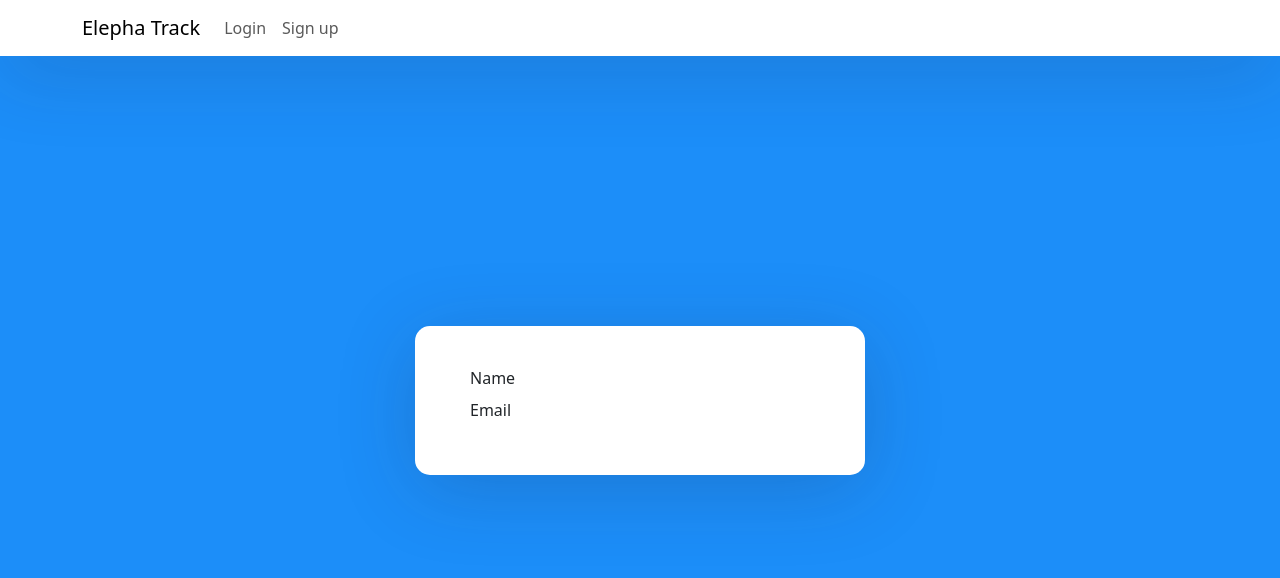
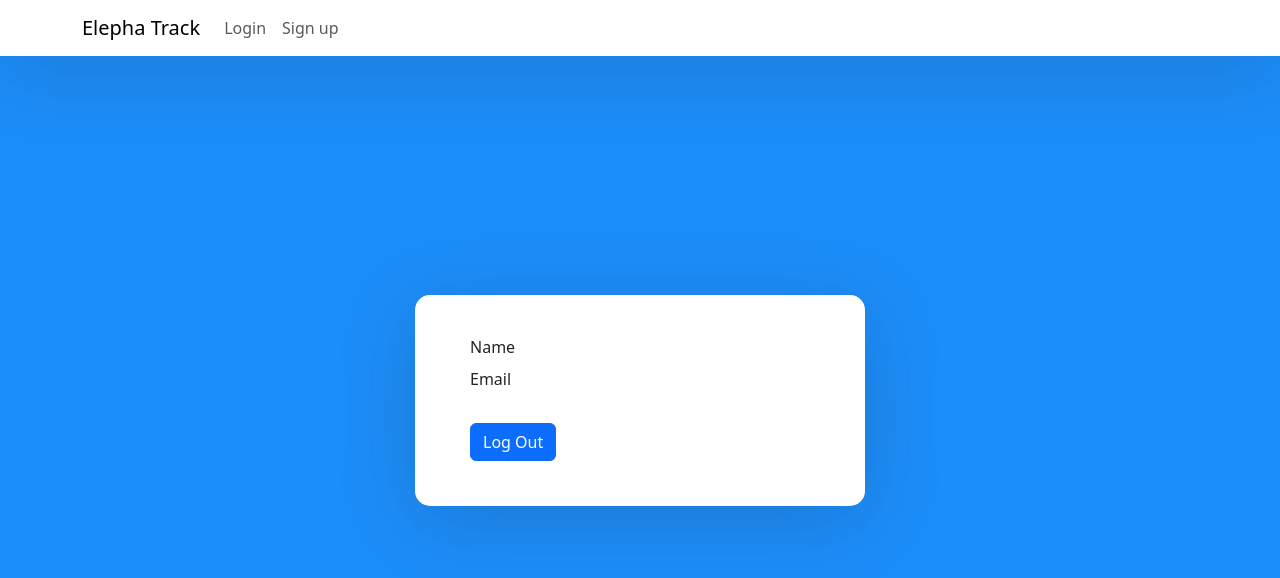
Before and after one commit to VidathChamikara/ElephaTrack-Elephants-Tracking-System, a React (Create React App) app in the folder client/: page /userDetails in a window 1280 px wide. Shown: the top 578 px of the page. Built offline with nearby package versions, Linux system fonts and the light colour scheme; no server answers.

Commit message:
Develop keep user login function

```diff
--- a/client/src/App.js
+++ b/client/src/App.js
@@ -8,6 +8,7 @@ import SignUp from "./components/signup_component";
 import UserDetails from "./components/userDetails";
 
 function App() {
+  const isLoggedIn = window.localStorage.getItem("loggedIn");
   return (
     <Router>
       <div className="App">
@@ -36,7 +37,7 @@ function App() {
         <div className="auth-wrapper">
           <div className="auth-inner">
             <Routes>
-              <Route exact path="/" element={<Login />} />
+              <Route exact path="/" element={isLoggedIn=="true"?<UserDetails/>:<Login/>} />
               <Route path="/sign-in" element={<Login />} />
               <Route path="/sign-up" element={<SignUp />} />
               <Route path="/userDetails" element={< UserDetails />} />
--- a/client/src/components/login_component.js
+++ b/client/src/components/login_component.js
@@ -32,6 +32,7 @@ export default class Login extends Component {
         if (data.status === "ok"){
           alert("Login Successful");
           window.localStorage.setItem("token", data.data);
+          window.localStorage.setItem("loggedIn", true);
           window.location.href="./userDetails"
         }
       });
--- a/client/src/components/userDetails.js
+++ b/client/src/components/userDetails.js
@@ -26,11 +26,17 @@ export default class UserDetails extends Component {
               this.setState({ userData: data.data});
             });
     }
+    logOut = () => {
+      window.localStorage.clear();
+      window.location.href = "./sign-in";
+    }
     render() {
         return (
             <div>
                 Name<h1>{this.state.userData.fname}</h1>
                 Email<h1>{this.state.userData.email}</h1>
+                <br />
+                <button type="submit" className="btn btn-primary" onClick={this.logOut}>Log Out</button>
             </div>
         )
     }
```
